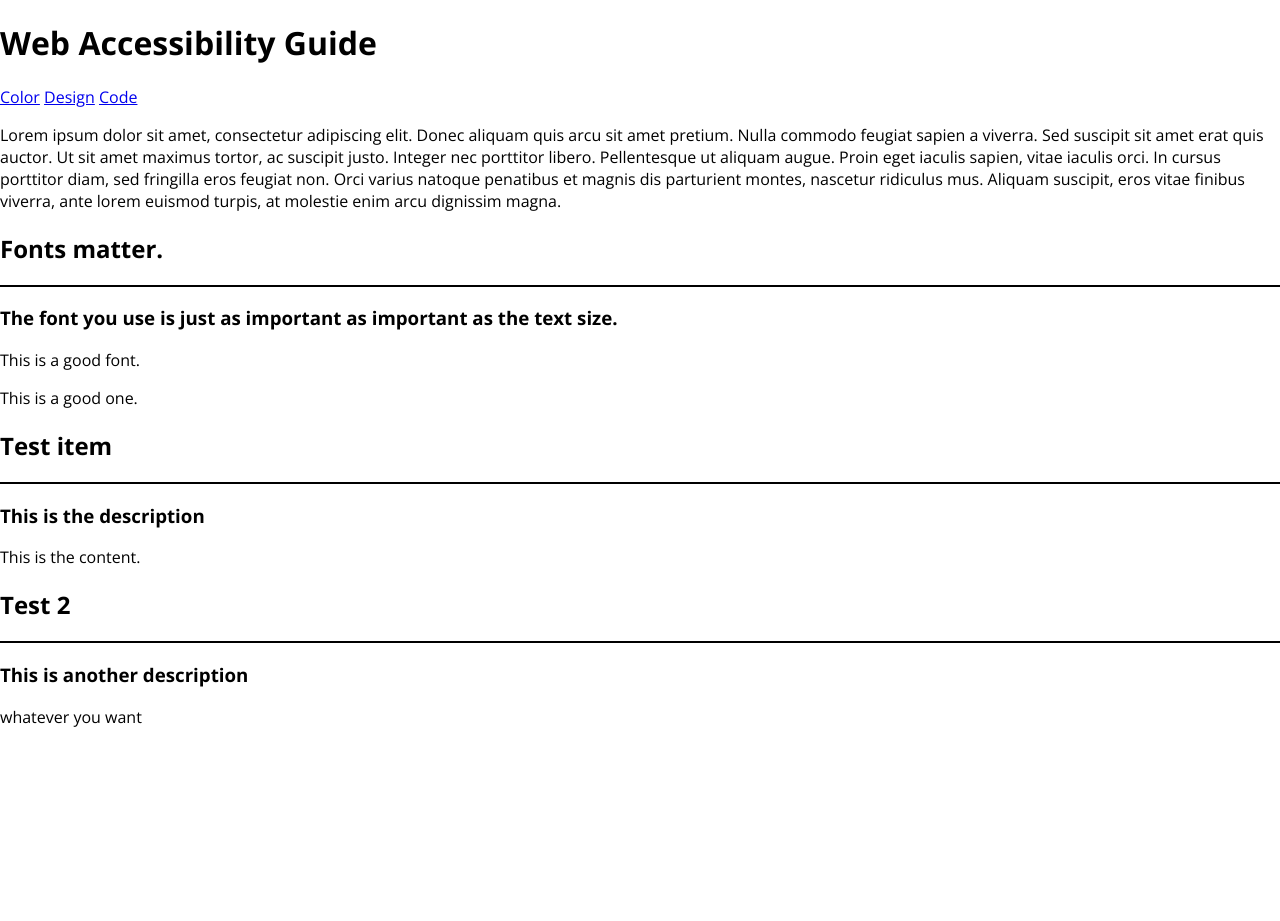
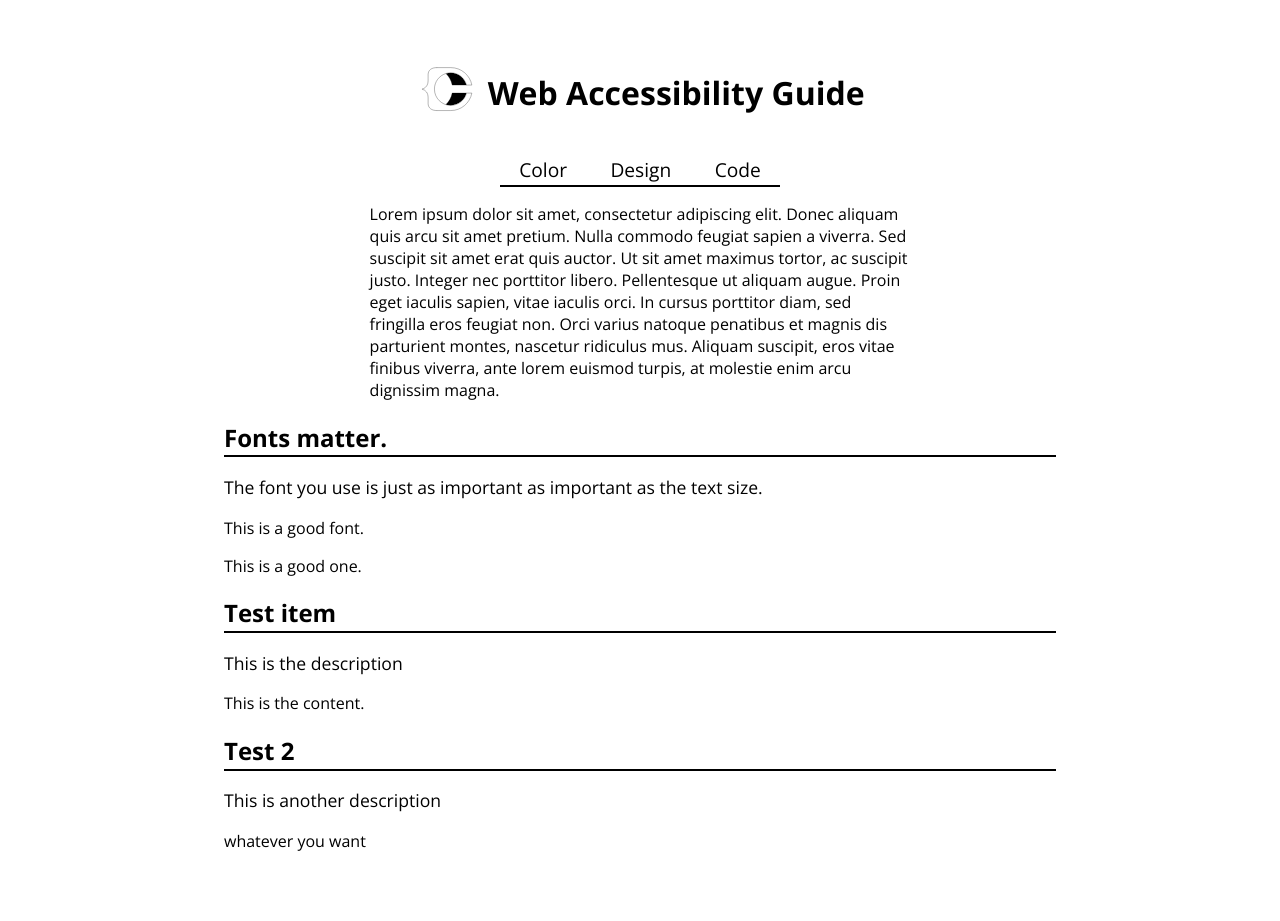
Before and after one commit to Jonathan-F-Bell/WebAccessibility, a Jekyll site: the page built from index.html, in a window 1280 px wide. Built offline with Jekyll 4.4.1, drawn with Linux system fonts in a browser that asks for light colours.

Commit message:
Worked on main design, added dark theme

```diff
--- /dev/null
+++ b/_includes/logo.html
@@ -0,0 +1,17 @@
+<svg version="1.1" id="Layer_1" xmlns="http://www.w3.org/2000/svg" xmlns:xlink="http://www.w3.org/1999/xlink" x="0px" y="0px"
+	 viewBox="0 0 216 216" style="enable-background:new 0 0 216 216;" xml:space="preserve" class="logo-svg">
+<style type="text/css">
+	.st0{fill:#000000;stroke:#000000;stroke-miterlimit:10;}
+	.st1{fill:#FFFFFF;stroke:#000000;}
+</style>
+<path class="st0" d="M104.3,55.67c5.1-1.56,10.52-2.4,16.13-2.4c25.71,0,47.31,17.64,53.34,41.48l0.14,0l0,0c0,0-48.36,0-48.36,0
+	c-2.85-15.09-10.37-28.52-21-38.74L104.3,55.67z"/>
+<path class="st0" d="M104.3,160.89c5.1,1.56,10.52,2.4,16.13,2.4c25.71,0,47.31-17.64,53.34-41.48l0.14,0l0,0c0,0-48.36,0-48.36,0
+	c-2.85,15.09-10.37,28.52-21,38.74L104.3,160.89z"/>
+<path class="st1" d="M74.5,180.78c-9.36,0-16.74-2.08-22.13-6.24c-5.39-4.16-8.09-10.06-8.09-17.7c0-2.65,0-5.53,0-8.64
+	s0-6.48,0-10.12c0-8.5-1.83-15.17-5.5-20.01c-3.67-4.84-8.64-8.06-14.93-9.66v-0.28c5.98-1.42,10.87-4.53,14.69-9.33
+	s5.73-11.58,5.73-20.33c0-5.18,0-8.75,0-10.72c0-1.97,0-4.68,0-8.13c0-7.7,2.7-13.6,8.09-17.7s12.77-6.15,22.13-6.15h-0.66h46.73
+	c35.42,0,64.9,25.4,71.24,58.97c0,0-17.9,0-17.9,0c-6.03-23.84-27.62-41.48-53.34-41.48c-5.61,0-11.03,0.84-16.13,2.4
+	c-22.51,6.89-38.88,27.84-38.88,52.61c0,30.38,24.63,55.01,55.01,55.01c25.71,0,47.31-17.64,53.34-41.48c0,0,17.9,0,17.9,0
+	c-6.34,33.58-35.82,58.97-71.24,58.97H73.84"/>
+</svg>
--- a/_layouts/default.html
+++ b/_layouts/default.html
@@ -5,13 +5,15 @@
         <meta name="viewport" content="width=device-wdith, initial-scale=1">
         <title>{{ page.title }}</title>
         <meta name="Description" content="{{page.description}}">
-        <!-- <link rel="stylesheet" href="/WebAccessibility/assets/css/styles.css"> -->
-        <link rel="stylesheet" href="/assets/css/styles.css">
+        <link rel="stylesheet" href="/WebAccessibility/assets/css/styles.css">
+        <!-- <link rel="stylesheet" href="/assets/css/styles.css"> -->
 
         <link href="https://fonts.googleapis.com/css?family=Open+Sans:400,700&display=swap" rel="stylesheet">
     </head>
     <body>
-        <!-- {% include navigation.html %} -->
-        {{ content }}
+        <div id="content">
+            <!-- {% include navigation.html %} -->
+            {{ content }}
+        </div>
     </body>
 </html>
--- a/assets/css/styles.css
+++ b/assets/css/styles.css
@@ -15,6 +15,106 @@
   height: 100%;
 }
 
+
+hr {
+  border-style: solid;
+  border-width: 1px;
+  margin-block-start: 0.1em;
+}
+
+#content {
+  max-width: 65%;
+  margin: 0 auto;
+}
+
+.main-title {
+  text-align: center;
+  padding-top: 20px;
+  padding-bottom: 20px;
+}
+
+.logo-svg {
+  width: auto;
+  height: 2em;
+  position: relative;
+  bottom: -0.5em;
+}
+
+nav {
+  text-align: center;
+  font-size: 1.2em;
+  padding-bottom: 20px;
+}
+
+nav a {
+  color: #000000;
+  text-decoration: none;
+  border-bottom: 2px solid black;
+  transition: 0.2s;
+
+  -webkit-box-shadow: inset 0px -0px 0px 0px rgba(0,0,0,1);
+  -moz-box-shadow: inset 0px -0px 0px 0px rgba(0,0,0,1);
+  box-shadow: inset 0px -0px 0px 0px rgba(0,0,0,1);
+
+  padding-left: 1em;
+  padding-right: 1em;
+  padding-top: 0.1em;
+  padding-bottom: 0.1em;
+}
+
+nav a:hover, nav a:focus {
+  -webkit-box-shadow: inset 0px -2em 0px 0px rgba(0,0,0,1);
+  -moz-box-shadow: inset 0px -2em 0px 0px rgba(0,0,0,1);
+  box-shadow: inset 0px -2em 0px 0px rgba(0,0,0,1);
+  color: #ffffff;
+}
+
+p.intro {
+  width: 65%;
+  margin: 0 auto;
+}
+
+.item-title {
+  margin-bottom: 0;
+}
+
+.item-description {
+  font-size: 1.1em;
+}
+
+
+
+/* Media Queries */
+
+/* Dark Mode Code */
+@media (prefers-color-scheme: dark) {
+  body {
+    background-color: #1c1c1e;
+    color: #ffffff;
+  }
+  /*logo*/
+  svg .st0{fill:#ffffff;stroke:#ffffff;stroke-miterlimit:10;}
+  svg .st1{fill:#1c1c1e;stroke:#ffffff;}
+
+  /*nav*/
+  nav a {
+    color: #ffffff;
+    border-color: white;
+
+    -webkit-box-shadow: inset 0px -0px 0px 0px rgba(255,255,255,1);
+    -moz-box-shadow: inset 0px -0px 0px 0px rgba(255,255,255,1);
+    box-shadow: inset 0px -0px 0px 0px rgba(255,255,255,1);
+
+  }
+
+  nav a:hover, nav a:focus {
+    -webkit-box-shadow: inset 0px -2em 0px 0px rgba(255,255,255,1);
+    -moz-box-shadow: inset 0px -2em 0px 0px rgba(255,255,255,1);
+    box-shadow: inset 0px -2em 0px 0px rgba(255,255,255,1);
+    color: #1c1c1e;
+  }
+}
+
 @media (prefers-reduced-motion: reduce) {
   html {
     scroll-behavior: auto;
@@ -24,8 +124,3 @@
     transition: none !important;
   }
 }
-
-hr {
-    border-style: solid;
-    border-width: 1px;
-}
--- a/index.html
+++ b/index.html
@@ -5,21 +5,17 @@ title: Home
 description: Web Accessibility Guide
 ---
 
-<h1>Web Accessibility Guide</h1>
+<h1 class="main-title">{% include logo.html %} Web Accessibility Guide</h1>
 
-<div>
-    <a href="#">Color</a>
-    <a href="#">Design</a>
-    <a href="#">Code</a>
-</div>
+{% include navigation.html %}
 
-<p>Lorem ipsum dolor sit amet, consectetur adipiscing elit. Donec aliquam quis arcu sit amet pretium. Nulla commodo feugiat sapien a viverra. Sed suscipit sit amet erat quis auctor. Ut sit amet maximus tortor, ac suscipit justo. Integer nec porttitor libero. Pellentesque ut aliquam augue. Proin eget iaculis sapien, vitae iaculis orci. In cursus porttitor diam, sed fringilla eros feugiat non. Orci varius natoque penatibus et magnis dis parturient montes, nascetur ridiculus mus. Aliquam suscipit, eros vitae finibus viverra, ante lorem euismod turpis, at molestie enim arcu dignissim magna.</p>
+<p class="intro">Lorem ipsum dolor sit amet, consectetur adipiscing elit. Donec aliquam quis arcu sit amet pretium. Nulla commodo feugiat sapien a viverra. Sed suscipit sit amet erat quis auctor. Ut sit amet maximus tortor, ac suscipit justo. Integer nec porttitor libero. Pellentesque ut aliquam augue. Proin eget iaculis sapien, vitae iaculis orci. In cursus porttitor diam, sed fringilla eros feugiat non. Orci varius natoque penatibus et magnis dis parturient montes, nascetur ridiculus mus. Aliquam suscipit, eros vitae finibus viverra, ante lorem euismod turpis, at molestie enim arcu dignissim magna.</p>
 
 {% for item in site.items %}
 <div>
-    <h2>{{ item.name }}</h2>
+    <h2 class="item-title">{{ item.name }}</h2>
     <hr>
-    <h3>{{ item.description }}</h3>
+    <p class="item-description">{{ item.description }}</p>
     {{ item.content }}
 </div>
 {% endfor %}
```
Also changed, not shown: _data/navigation.yml (+6 -4 lines), assets/images/logo.svg (added). Lines whose indentation alone changed are shown as unchanged.
